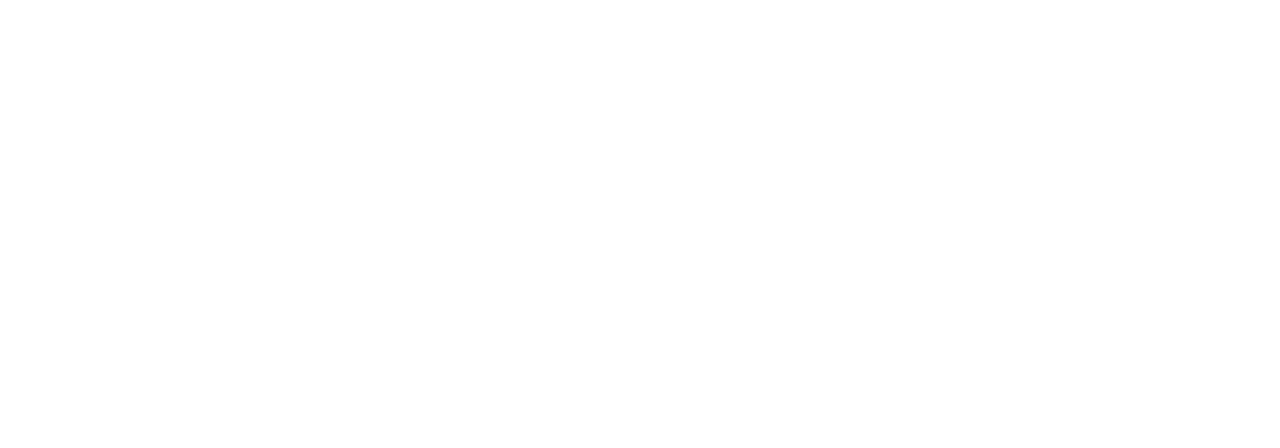
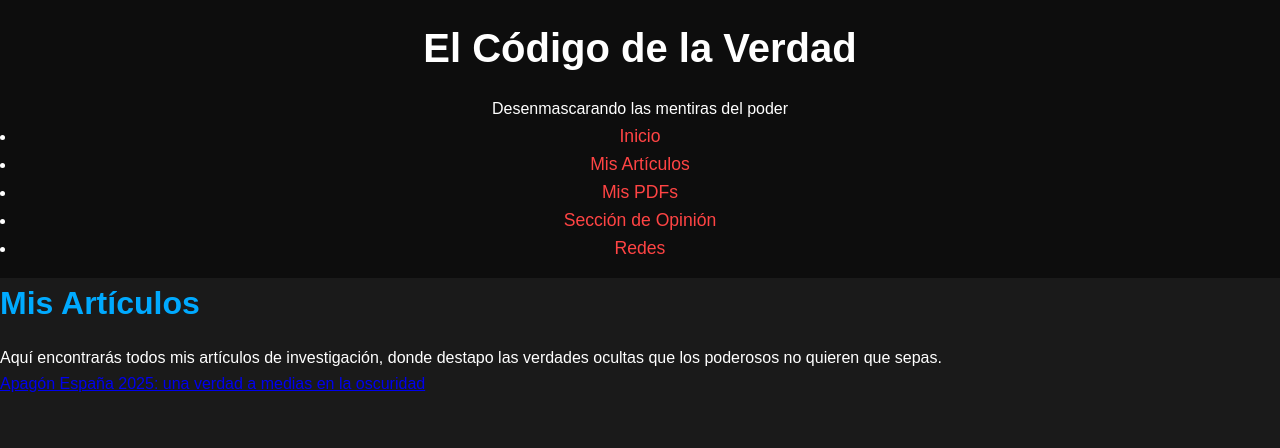
Before and after one commit to Federico9601/el-codigo-de-la-verdad, a plain HTML site: page apagon-espana-2025.html in a window 1280 px wide. Drawn offline with Linux system fonts and the light colour scheme.

Commit message:
Actualizar apagon-espana-2025.html

```diff
--- a/apagon-espana-2025.html
+++ b/apagon-espana-2025.html
@@ -1 +1,35 @@
-<!DOCTYPE>
+<!DOCTYPE html>
+<html lang="es">
+<head>
+    <meta charset="UTF-8">
+    <meta name="viewport" content="width=device-width, initial-scale=1.0">
+    <meta name="keywords" content="artículos, conspiraciones, actualidad">
+    <meta name="description" content="Artículos de investigación en El Código de la Verdad.">
+    <title>El Código de la Verdad - Mis Artículos</title>
+    <link rel="stylesheet" href="styles.css">
+</head>
+<body>
+    <header>
+        <h1>El Código de la Verdad</h1>
+        <p>Desenmascarando las mentiras del poder</p>
+        <nav>
+            <ul>
+                <li><a href="index.html">Inicio</a></li>
+                <li><a href="articulos.html">Mis Artículos</a></li>
+                <li><a href="pdfs.html">Mis PDFs</a></li>
+                <li><a href="opinion.html">Sección de Opinión</a></li>
+                <li><a href="redes.html">Redes</a></li>
+            </ul>
+        </nav>
+    </header>
+
+    <section id="articulos">
+        <h2>Mis Artículos</h2>
+        <p>Aquí encontrarás todos mis artículos de investigación, donde destapo las verdades ocultas que los poderosos no quieren que sepas.</p>
+        <ul>
+            <li><a href="apagon-espana-2025.html">Apagón España 2025: una verdad a medias en la oscuridad</a></li>
+            <!-- Añade más artículos aquí cuando los tengas -->
+        </ul>
+    </section>
+</body>
+</html>
```
